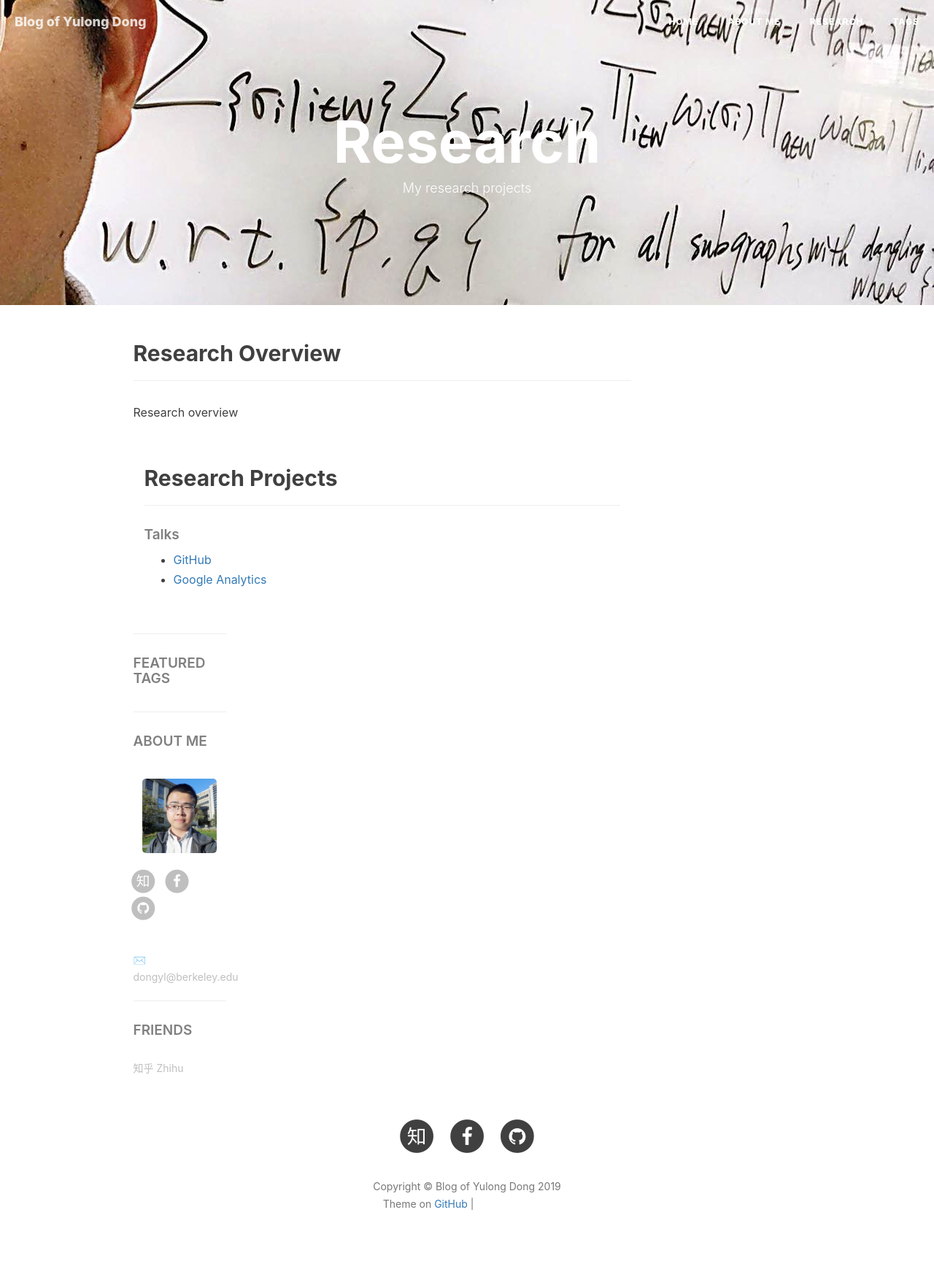
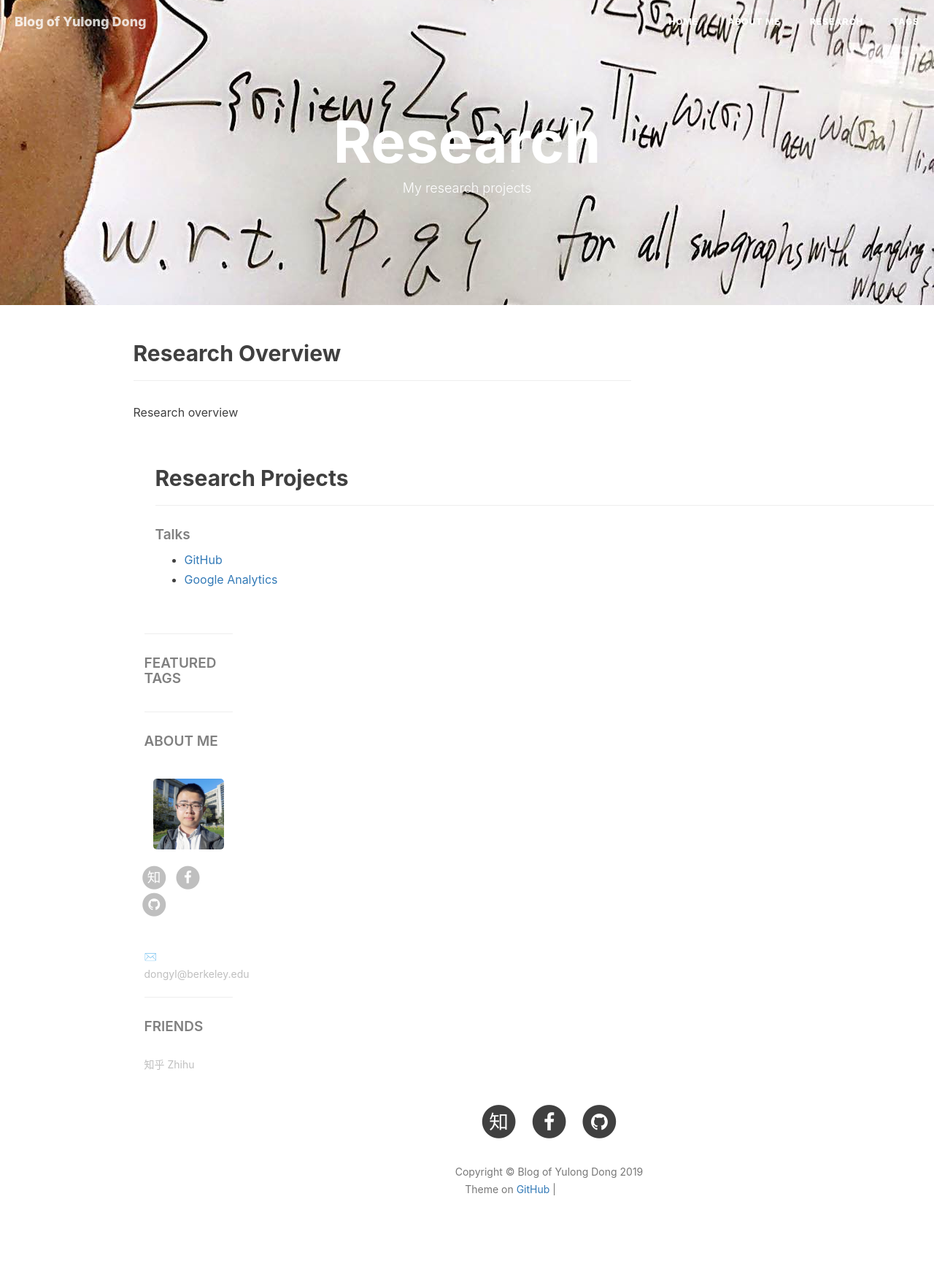
Before and after one commit to dongylaq/dongylaq.github.io, a Jekyll site: the page built from research.html, in a window 1280 px wide. Shown: the whole page at 73% size. Built offline with Jekyll 4.4.1, drawn with Linux system fonts in a browser that asks for light colours; nearby versions of some CDN libraries; comment, search, counter and statistics services are not loaded; grey boxes are pictures that could not be loaded.

Commit message:
Update research.html

```diff
--- a/research.html
+++ b/research.html
@@ -19,7 +19,7 @@ header-img: "img/title.jpeg"
 
     <p>Research overview</p>
 
-<!--<div class="zh post-container">-->
+<div class="container">
     <div class="col-md-12">
         <h2>Research Projects</h2>
         <hr class="hr0">
```
